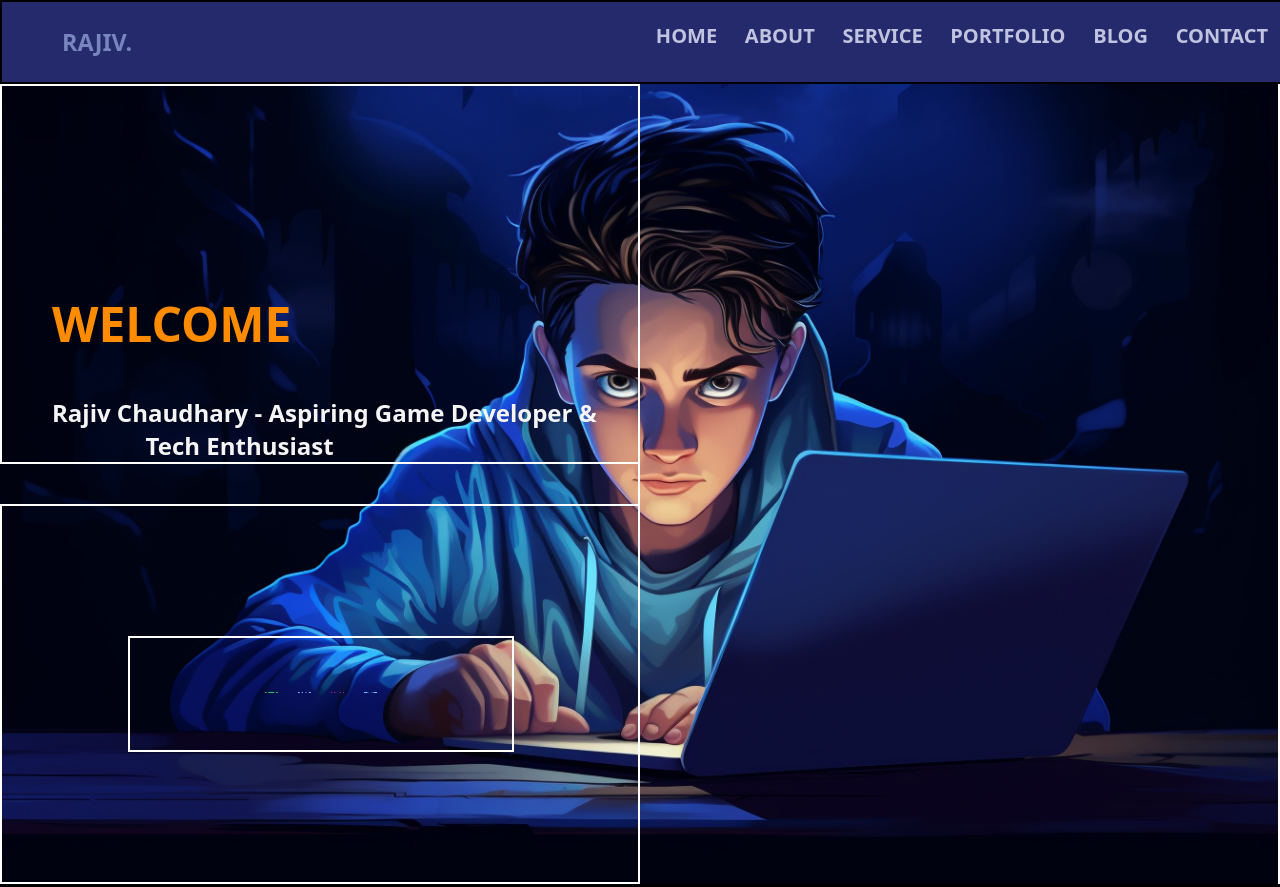
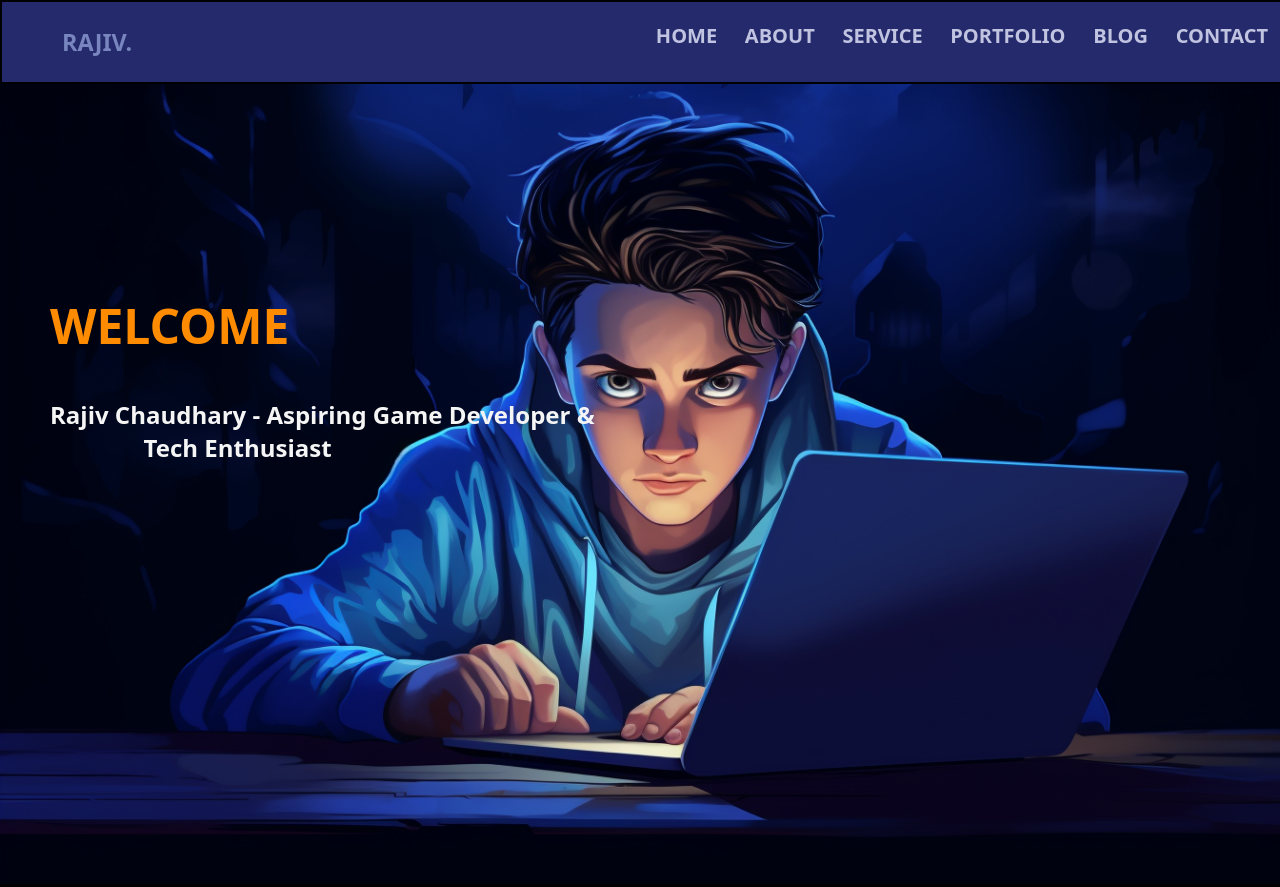
Before and after one commit to Geeky-Rajiv27/myrealsite, a plain HTML site: page index.html in a window 1280 px wide. Shown: the top 887 px of the page. Drawn offline with Linux system fonts and the light colour scheme.

Commit message:
abstracted the content like icons which are no completed

```diff
--- a/CSS/style.css
+++ b/CSS/style.css
@@ -81,7 +81,7 @@ width : 40 px ;
 {
     height: 50%;
     width: 100%;
-    border: 2px solid white;
+    /* border: 2px solid white; */
     display: flex;
     flex-direction: column;
     justify-items: center;
@@ -92,7 +92,7 @@ width : 40 px ;
 {
     height: 50%;
     width: 100%;
-    border: 2px solid white;
+    /* border: 2px solid white; */
     display: flex;
     flex-direction: column;
     align-items: center;
@@ -115,11 +115,11 @@ width : 40 px ;
 
 #right_content
 {
-    border: 2px solid white;
+    /* border: 2px solid white; */
     height: 100%;
     width: 50%;
     justify-content: center;
-    /* align-items: center; */
+
 
 }
 
--- a/index.html
+++ b/index.html
@@ -52,12 +52,12 @@
           </div>
 
           <div id="lower_left_content">
-           <div class="icon_box">
+           <!-- <div class="icon_box">
              <a href="https://github.com/Geeky-Rajiv27"><i class="fa-brands fa-square-github fa-xs" style="color: #26c54d;"></i></a>
            <a href="https://www.linkedin.com/in/rajiv-chaudhary-137814327/"><i class="fa-brands fa-linkedin fa-xs" style="color: #74C0FC;"></i></a>
            <a href="https://www.instagram.com/ig.blackninjaofficial14/"><i class="fa-brands fa-instagram fa-xs" style="color: #aa2787;"></i></a>
            <a href="https://www.facebook.com/rajeev.chaudhary.31508076"><i class="fa-brands fa-square-facebook fa-xs" style="color: #74C0FC;"></i></a>
-          </div>
+          </div>  -->
           </div>
           </div>
 
```
